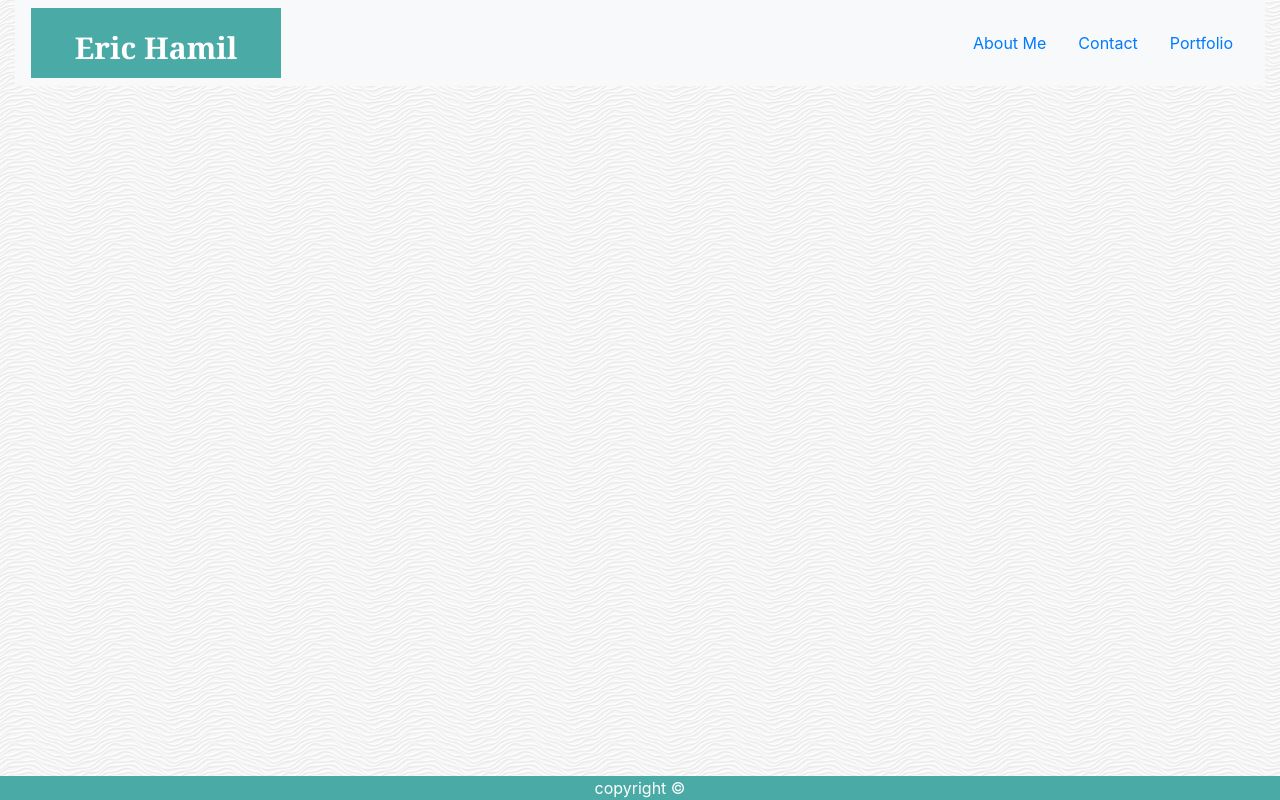
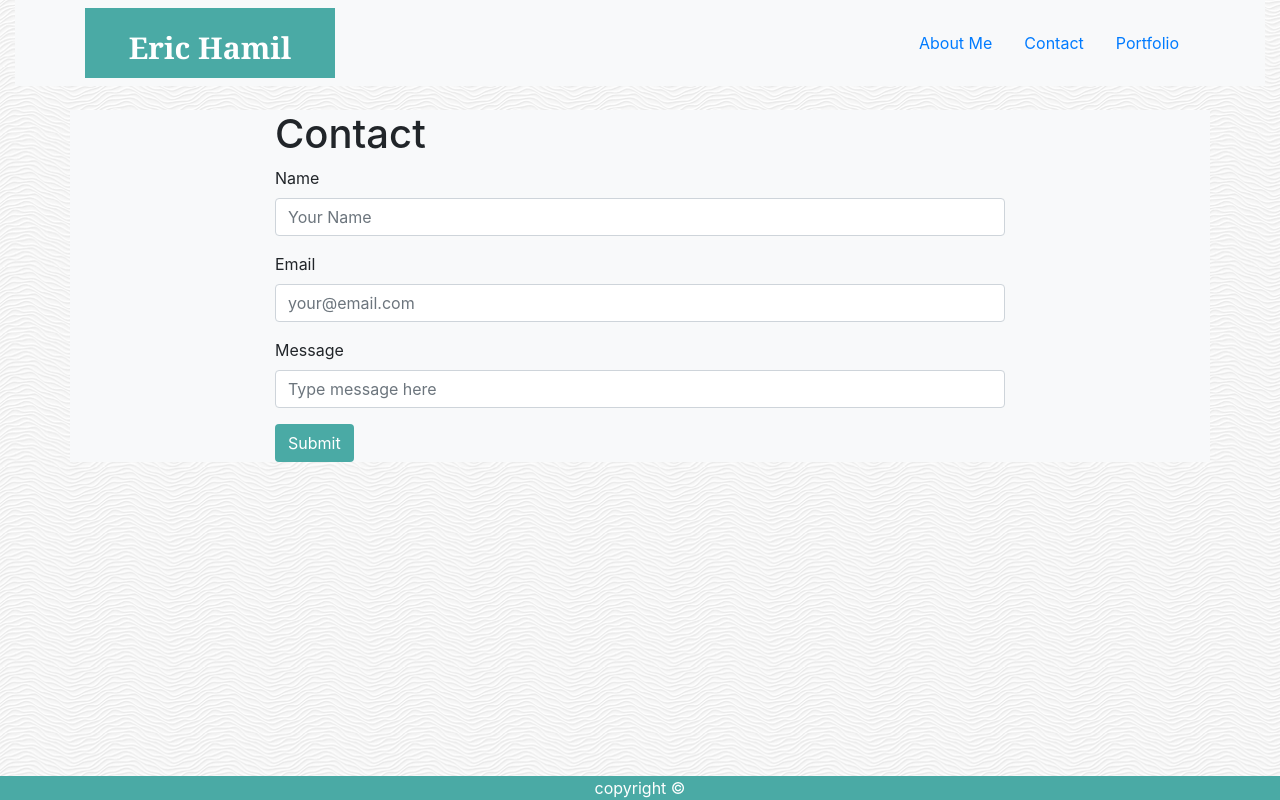
Before and after one commit to ehamil79/Bootstrap-Portfolio, a plain HTML site: page contact.html in a window 1280 px wide. Drawn offline with nearby package versions, Linux system fonts and the light colour scheme.

Commit message:
completed contact page

```diff
--- a/contact.html
+++ b/contact.html
@@ -14,24 +14,72 @@
 
 <body>
     <div class="container-fluid">
+
         <nav class="navbar navbar-expand-lg navbar-light bg-light">
-            <a class="navbar-brand name text-white" style="background-color: #4aaaa5;" href="#">Eric Hamil</a>
-            <button class="navbar-toggler" type="button" data-toggle="collapse" data-target="#navbarSupportedContent"
-                aria-controls="navbarSupportedContent" aria-expanded="false" aria-label="Toggle navigation">
-                <span class="navbar-toggler-icon"></span>
-            </button>
+            <div class="container">
+                <a class="navbar-brand name text-white" style="background-color: #4aaaa5;" href="#">Eric Hamil</a>
 
-            <div class="collapse navbar-collapse" id="navbarSupportedContent">
-                <ul class="navbar-nav mr-auto"></ul>
-                <form class="form-inline my-2 my-lg-0">
+                <div style="display: inline-flex;">
                     <a class="nav-link" href="index.html">About Me <span class="sr-only">(current)</span></a>
                     <a class="nav-link" href="contact.html">Contact</a>
                     <a class="nav-link" href="portfolio.html">Portfolio</a>
-
-                </form>
+                </div>
             </div>
         </nav>
     </div>
+    <br>
+
+    <div class="container">
+        <div class="row">
+            <div class="col-sm-2"> </div>
+            <div class="col-sm-8">
+                <div class="page-header">
+                    <h1>Contact</h1>
+                </div>
+            </div>
+            <div class="col-sm-2"> </div>
+        </div>
+
+        <div class="row">
+            <div class="col-sm-5 col-md-2"> </div>
+            <div class="col-sm-5 col-md-8">
+                <form>
+                    <div class="form-group">
+                        <label for="name">Name</label>
+                        <input type="name" class="form-control" id="inputname" placeholder="Your Name">
+                    </div>
+
+                    <div class="form-group">
+                        <label for="email">Email</label>
+                        <input type="email" class="form-control" id="inputemail" placeholder="your@email.com">
+                    </div>
+
+                    <div class="form-group">
+                        <label for="message">Message</label>
+                        <input type="message" class="form-control" id="inputmessage" placeholder="Type message here">
+                    </div>
+
+                    <button type="submit" class="btn btn-drak text-white"style="background-color: #4aaaa5;">Submit</button>
+                </form>
+
+            </div>
+
+            <div class="col-sm-2 col-md 2"> </div>
+        </div>
+    </div>
+
+
+
+
+
+
+
+
+
+
+
+
+
 
     <div class="fixed-bottom text-white text-center" style="background-color: #4aaaa5;">copyright &copy;</div>
 </body>
```
Also changed, not shown: index.html (+1 -1 lines), portfolio.html (+6 -10 lines).
